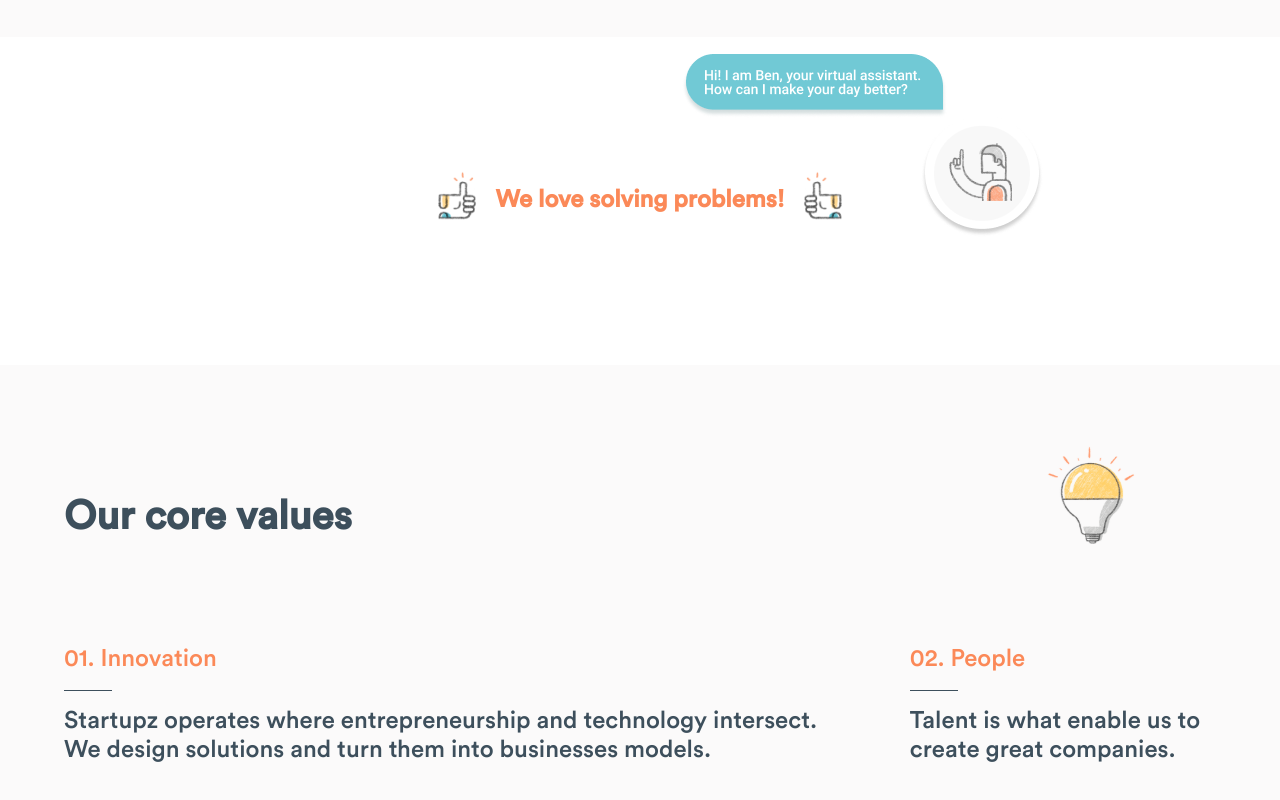
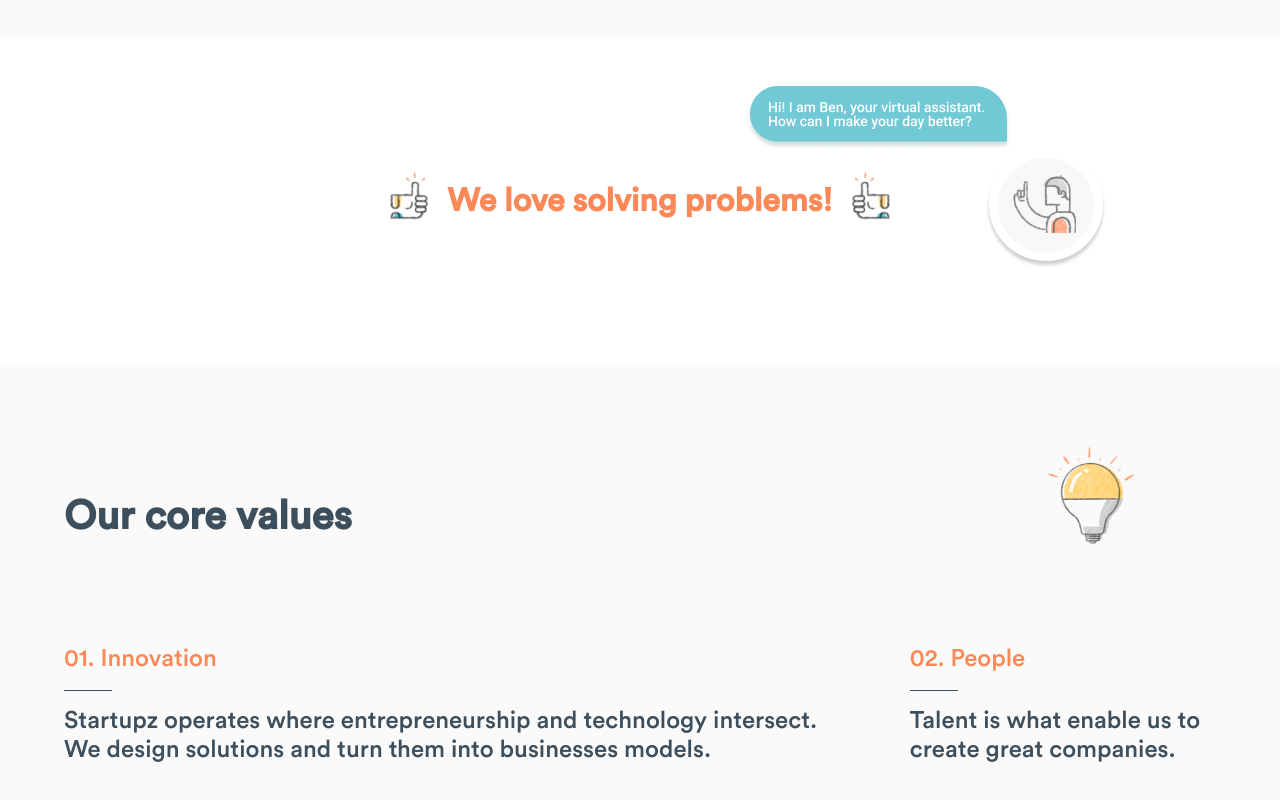
Before and after one commit to sharkanado/Startupz, a React (Vite) app: page / in a window 1280 px wide. Shown: the part 1358-2158 px from the top of the page. Built offline with nearby package versions, Linux system fonts and the light colour scheme.

Commit message:
fix: company info slogan layout

```diff
--- a/src/components/sections/CompanyInfo/CompanyInfo.module.scss
+++ b/src/components/sections/CompanyInfo/CompanyInfo.module.scss
@@ -66,7 +66,7 @@
     font-size: 1.5rem;
     text-align: center;
     @media (min-width: $screen-md) {
-      flex-direction: 2rem;
+      font-size: 2rem;
     }
   }
 
@@ -92,8 +92,8 @@
     @media (min-width: $screen-lg) {
       display: block;
       position: absolute;
-      bottom: 0;
-      right: -12rem;
+      bottom: -2rem;
+      right: -13rem;
     }
   }
 
```
